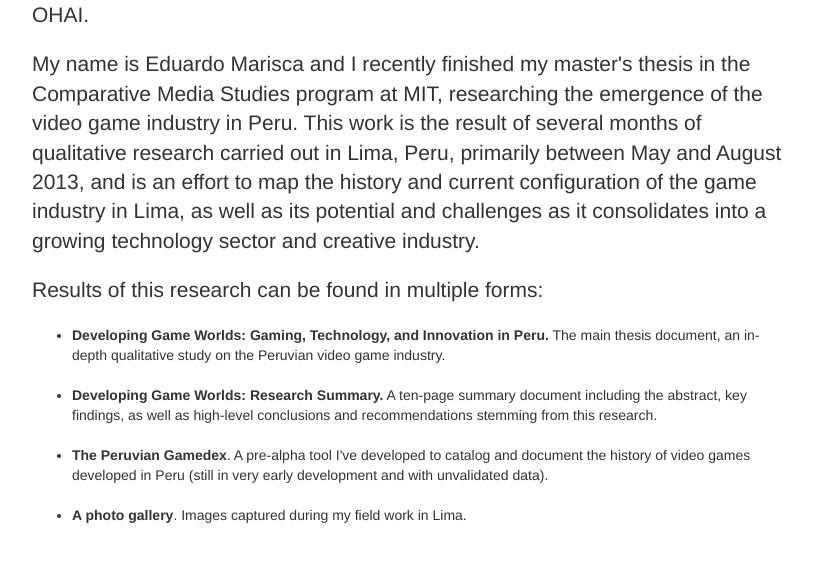
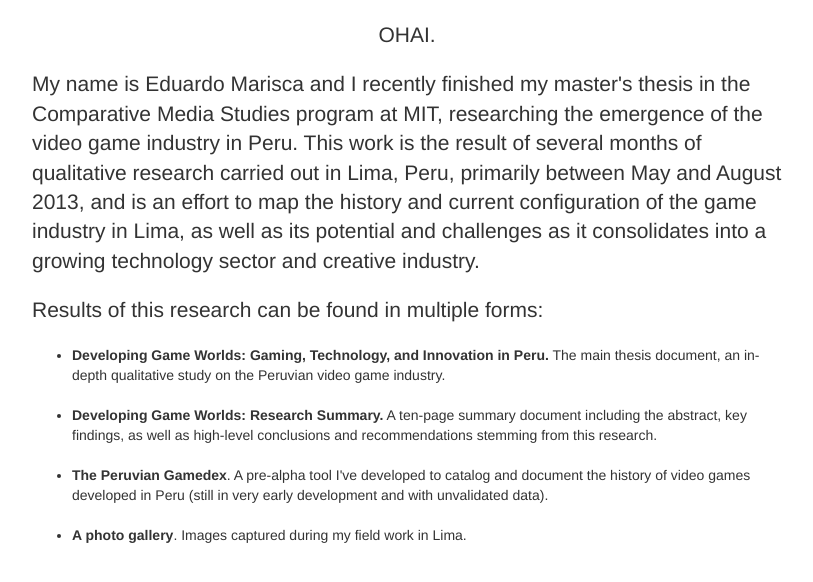
Before and after one commit to piscosour/piscosour.github.io, a Jekyll site: the page built from thesis/index.html, in a window 1280 px wide. Shown: the top 582 px of the page, without its empty margins (233-1046 px from the left). Built offline with Jekyll 4.4.1, drawn with Linux system fonts in a browser that asks for light colours.

Commit message:
minor layout changes

```diff
--- a/_layouts/landing.html
+++ b/_layouts/landing.html
@@ -1,6 +1,6 @@
 {% include header.html %}
 <div class="row">
-	<div class="col-md-8 col-md-offset-2" name="content">
+	<div class="col-md-8 col-md-offset-2" style="margin-top: 20px" name="content">
 		{{ content }}
 	</div>
 </div>
--- a/thesis/index.html
+++ b/thesis/index.html
@@ -2,7 +2,7 @@
 layout: landing
 title: Developing Game Worlds. Gaming, Technology and Innovation in Peru.
 ---
-<p class="lead">OHAI.</p>
+<p class="lead" style="text-align: center">OHAI.</p>
 <p class="lead">My name is Eduardo Marisca and I recently finished my master's thesis in the Comparative Media Studies program at MIT, researching the emergence of the video game industry in Peru. This work is the result of several months of qualitative research carried out in Lima, Peru, primarily between May and August 2013, and is an effort to map the history and current configuration of the game industry in Lima, as well as its potential and challenges as it consolidates into a growing technology sector and creative industry.</p>
 <p class="lead">Results of this research can be found in multiple forms:</p>
 <ul>
```
